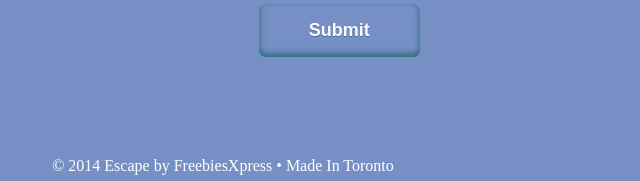
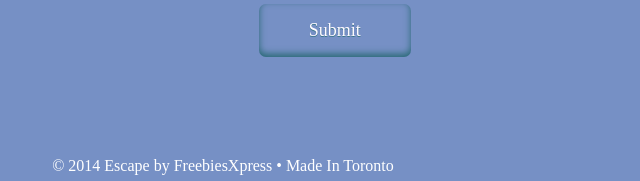
Before and after one commit to tanjil2021/escape2, a plain HTML site: page index.html in a window 1280 px wide. Shown: the part 3883-4064 px from the top of the page, 417-1057 px from the left. Drawn offline with Linux system fonts and the light colour scheme.

Commit message:
Add files via upload

```diff
--- a/style/style.css
+++ b/style/style.css
@@ -451,15 +451,15 @@ textarea {
     border-radius: 9px;
 }
 .myButton {
+    font-family: Brandon Grotesque;
+	font-size:18px;
+	font-weight:500;
 	box-shadow:inset 0px -3px 7px 0px #276873;
 	background-color:#7690C5;
 	border-radius:7px;
 	display:inline-block;
 	cursor:pointer;
 	color:#fffaff;
-	font-family:Arial;
-	font-size:18px;
-	font-weight:bold;
 	padding:16px 50px;
 	text-decoration:none;
 	text-shadow:0px 1px 0px #3d768a;
```
